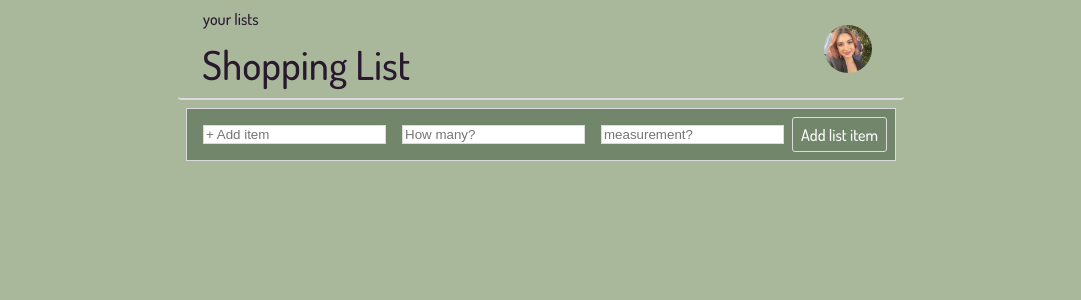
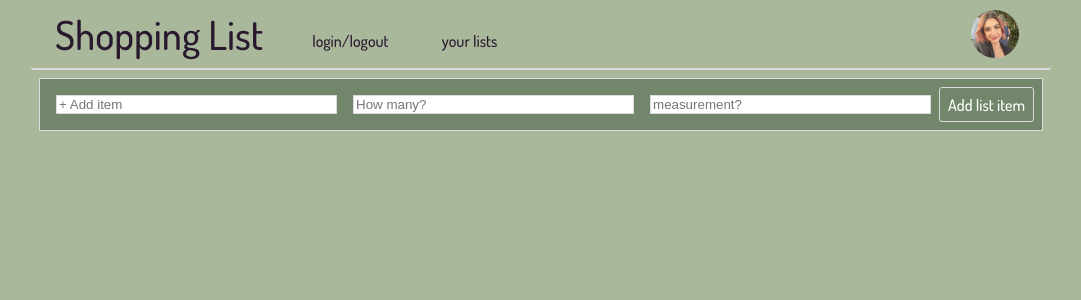
Before and after one commit to NessJade96/List-It, a React (Vite) app: page / in a window 1280 px wide. Shown: the top 300 px of the page, without its empty margins (99-1180 px from the left). Built offline with nearby package versions, Linux system fonts and the light colour scheme.

Commit message:
media queries and login button created
Added in media queries for list page, added the login/logout button (no functions yet as I need to create the server).

```diff
--- a/src/components/Button.jsx
+++ b/src/components/Button.jsx
@@ -6,6 +6,7 @@ export const Button = styled.button`
 	color: var(--Purple);
 	font-size: 1rem;
 	padding: 0.25em 0.5em;
+	min-width: 5rem;
 
 	&:hover {
 		background: var(--Xanadu);
@@ -19,4 +20,12 @@ export const Button = styled.button`
 			color: white;
 			border: 1px solid var(--Gainsboro);
 		`};
+
+	${(props) =>
+		props.secondary &&
+		css`
+			align-self: end;
+			margin-bottom: 0.5rem;
+			margin-left: 2rem;
+		`};
 `;
--- a/src/components/GroceryItem.jsx
+++ b/src/components/GroceryItem.jsx
@@ -54,7 +54,7 @@ function GroceryItem(props) {
 						})
 					}
 				>
-					✎
+					✎test
 				</Icons>
 				<Icons onClick={() => props.removeGroceryItem(item.id)}>✔</Icons>
 			</div>
--- a/src/components/GroceryItemForm.jsx
+++ b/src/components/GroceryItemForm.jsx
@@ -24,7 +24,7 @@ export default function GroceryItemForm(props) {
 		setAmount('');
 	};
 
-	// Maybe change this into a try/catch?
+	// Maybe change this into a try/catch switch/case?
 	const handleChange = (e) => {
 		if (e.target.name === 'text') {
 			setInput(e.target.value);
--- a/src/components/Icons.jsx
+++ b/src/components/Icons.jsx
@@ -4,4 +4,8 @@ export const Icons = styled.p`
 	margin: 0rem;
 	padding: 0.5rem;
 	font-size: 1.5rem;
+
+	&:hover {
+		color: var(--Gainsboro);
+	}
 `;
--- a/src/components/Nav.jsx
+++ b/src/components/Nav.jsx
@@ -21,13 +21,19 @@ export const H1 = styled.h1`
 	margin: 0.5rem;
 `;
 
-export const YourList = styled.div``;
+export const YourList = styled.div`
+	@media (min-width: 1020px) {
+		display: flex;
+		flex-direction: row-reverse;
+	}
+`;
 
 export default function Nav() {
 	return (
 		<Header>
 			<YourList>
-				<Button>your lists</Button>
+				<Button secondary>your lists</Button>
+				<Button secondary>login/logout</Button>
 				<H1>Shopping List</H1>
 			</YourList>
 			<img
--- a/src/globalStyles.js
+++ b/src/globalStyles.js
@@ -11,8 +11,13 @@ const GlobalStyle = createGlobalStyle`
 
 #root{
   margin: 0;
+  margin-right: auto;
+  margin-left: auto;
   padding: 0;
   text-align: left;
+  @media (min-width: 1020px) {
+		width: 1020px;
+  }
 }
 
 body {
```
Also changed, not shown: 1 other file (tests, documents, lock files or other folders).
